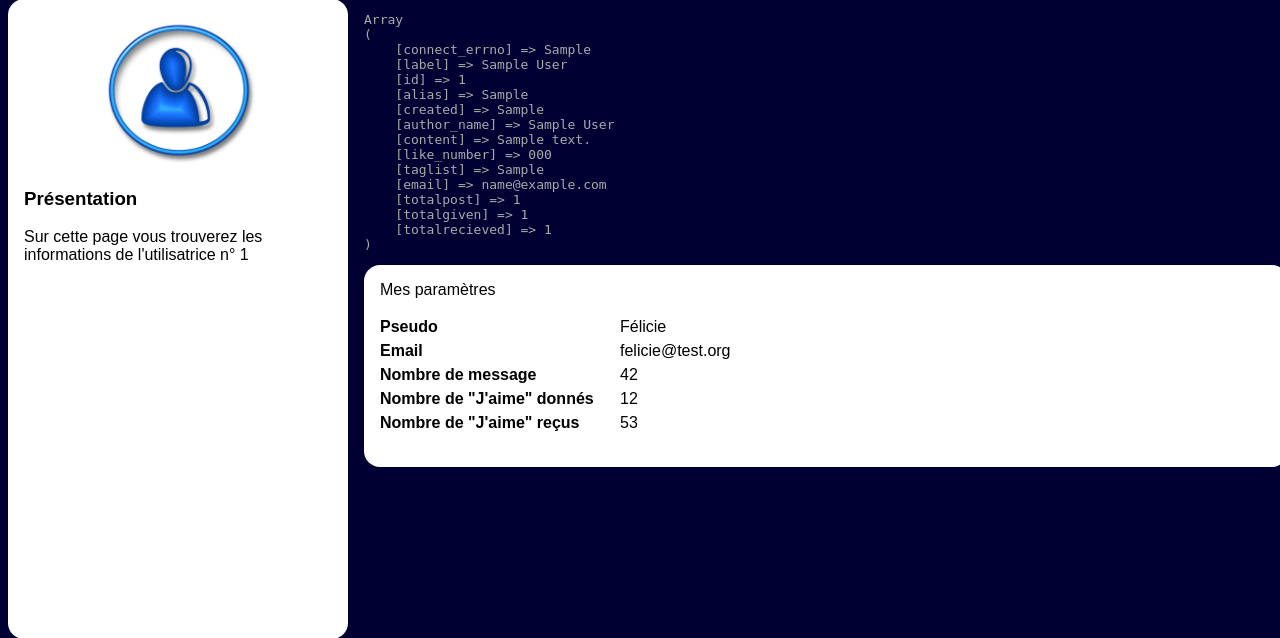
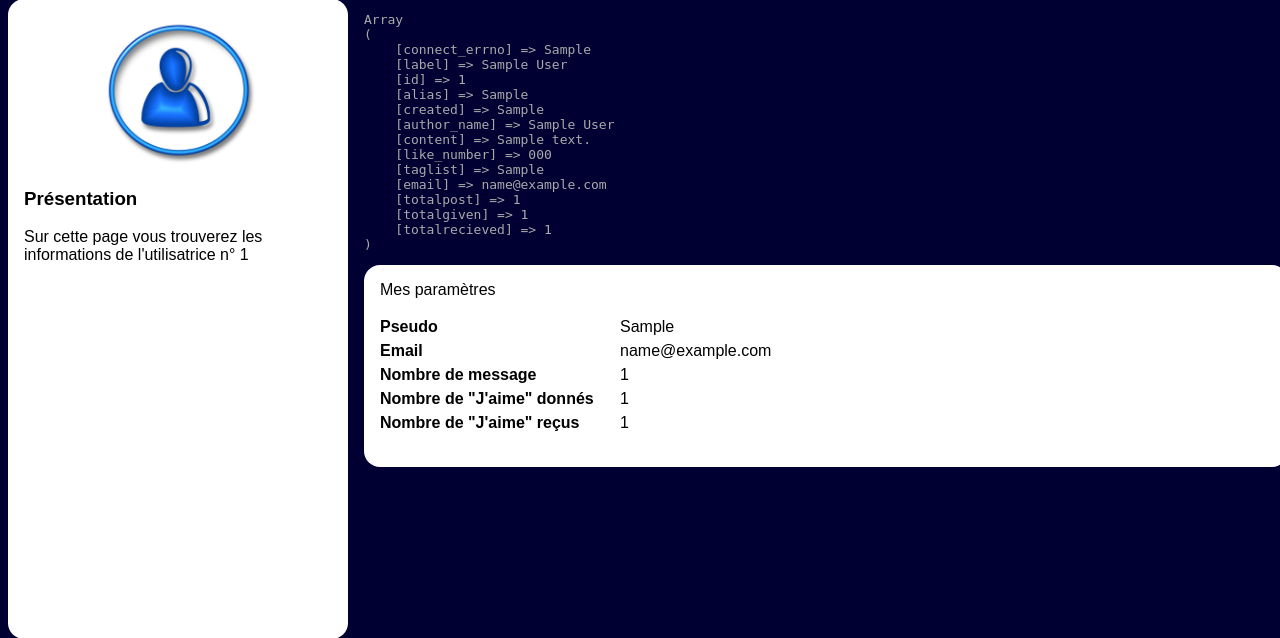
Before and after one commit to MarineLenoir92/Projet-Collectif-ReseauSocial-PHP, a PHP site: page /settings.php?user_id=1 in a window 1280 px wide. Shown: the part 123-761 px from the top of the page. Run offline with PHP 8.4, Linux system fonts and the light colour scheme; tables that the repository leaves empty or names only in its code hold one stand-in row (values such as "Sample post").

Commit message:
Settings résolu

```diff
--- a/settings.php
+++ b/settings.php
@@ -68,15 +68,15 @@
                     <h3>Mes paramètres</h3>
                     <dl>
                         <dt>Pseudo</dt>
-                        <dd>Félicie</dd>
+                        <dd><?php echo $user['alias']?></dd>
                         <dt>Email</dt>
-                        <dd>felicie@test.org</dd>
+                        <dd><?php echo $user['email']?></dd>
                         <dt>Nombre de message</dt>
-                        <dd>42</dd>
+                        <dd><?php echo $user['totalpost']?></dd>
                         <dt>Nombre de "J'aime" donnés </dt>
-                        <dd>12</dd>
+                        <dd><?php echo $user['totalgiven']?></dd>
                         <dt>Nombre de "J'aime" reçus</dt>
-                        <dd>53</dd>
+                        <dd><?php echo $user['totalrecieved']?></dd>
                     </dl>
 
                 </article>
```
